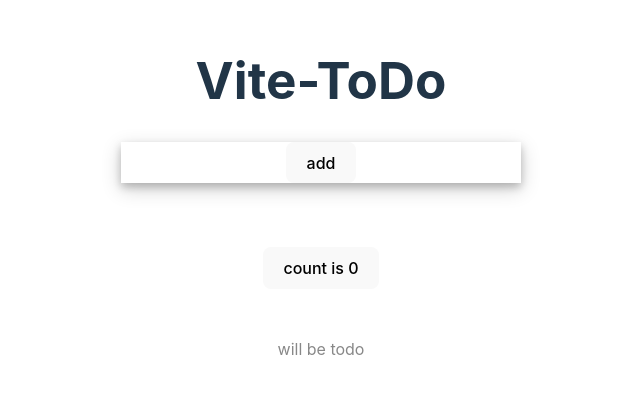
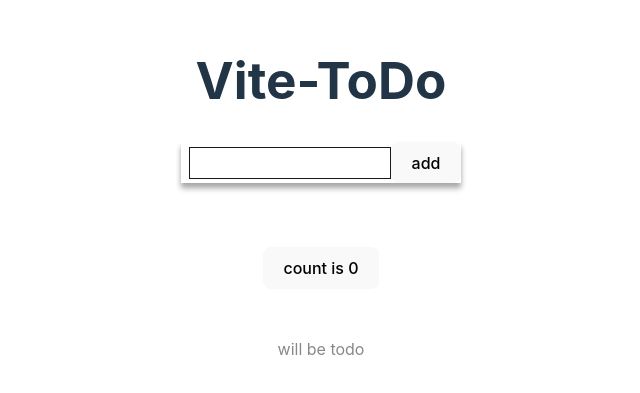
Before and after one commit to danielu96/Vite-React-ToDo, a React (Vite) app: page / in a window 1280 px wide. Shown: the part 203-596 px from the top of the page, without its empty margins (319-959 px from the left). Built offline with nearby package versions, Linux system fonts and the light colour scheme.

Commit message:
css to form added

```diff
--- a/src/App.css
+++ b/src/App.css
@@ -41,12 +41,20 @@
   color: #888;
 }
 .container{
+  display: flex;
   position: relative;
-  /* border: 1px solid gray; */
-  /* box-shadow: gray 2px 2px; */
-  box-shadow: 0 4px 8px 0 rgba(0, 0, 0, 0.2), 0 6px 20px 0 rgba(0, 0, 0, 0.19);
-  width: 400px;
+  box-shadow: 0 4px 5px 0 rgba(0, 0, 0, 0.2), 0 6px 6px 0 rgba(0, 0, 0, 0.19);
+  width: fit-content;
   height: fit-content;
   margin: 1rem auto 2rem auto;
+  place-items: center;
+  justify-content: center;
+  justify-content: space-between;
 
 }
+.form {
+  width: 200px;
+  height: 30px;
+  border:1px solid rgb(26, 24, 24);
+  margin-left: 0.5em;
+}
```
